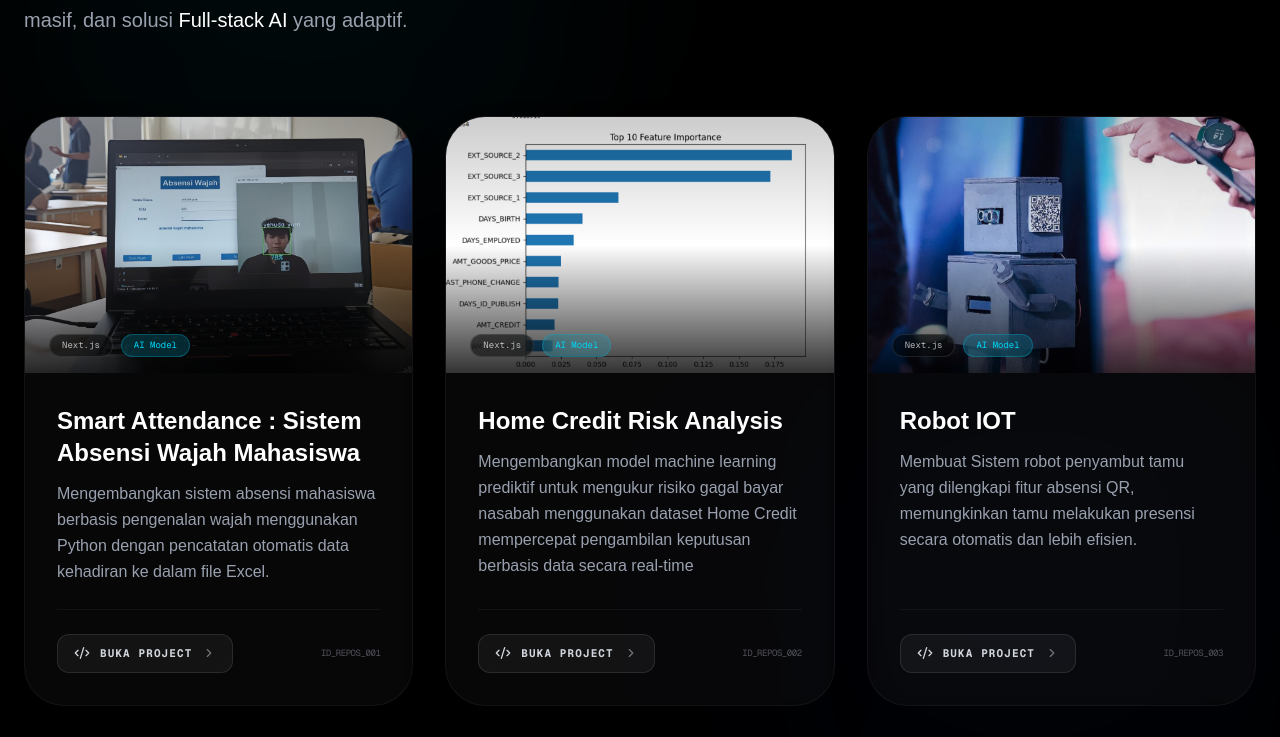
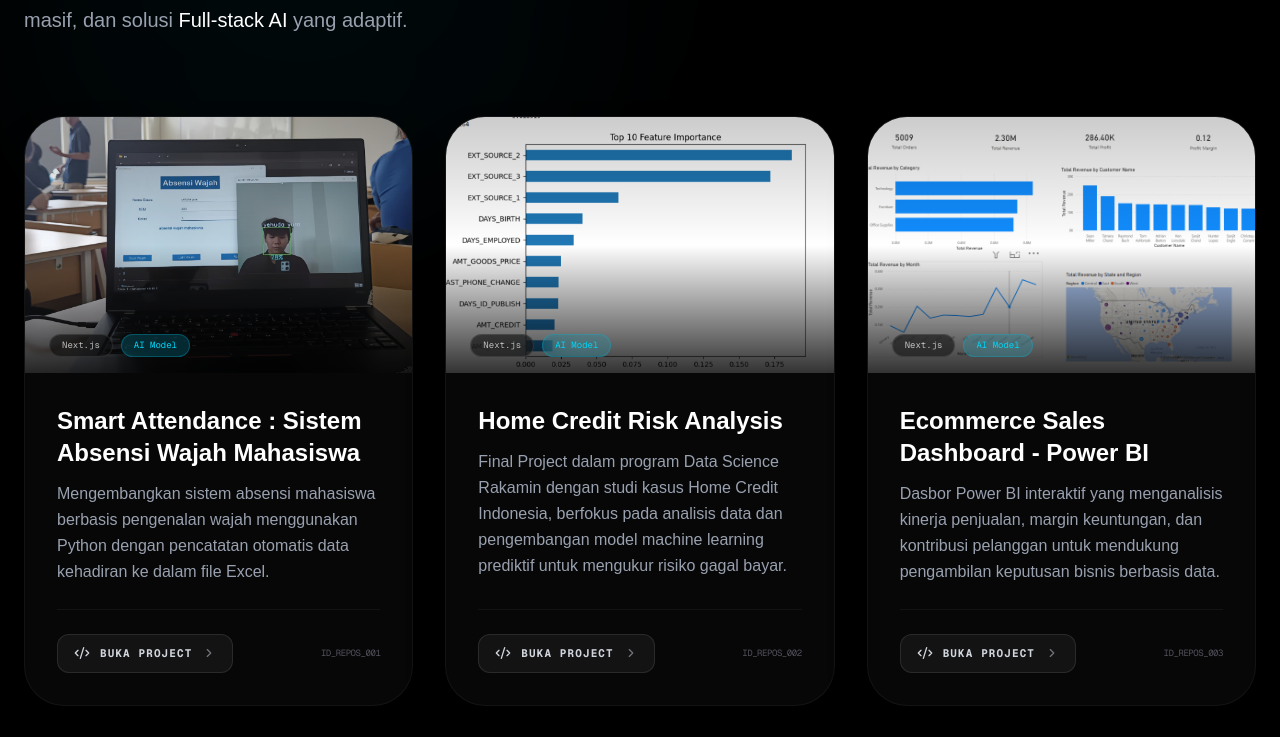
Before and after one commit to yehuda0231/ai-virtual-yehuda, a Next.js app: page /projects in a window 1280 px wide. Shown: the part 390-1127 px from the top of the page. Built offline with nearby package versions, Linux system fonts and the light colour scheme.

Commit message:
update halaman pengalaman dan perbaikan komponen

```diff
--- a/components/Hero.tsx
+++ b/components/Hero.tsx
@@ -66,7 +66,7 @@ export default function Hero() {
           {/* Action Buttons */}
           <div className="flex flex-col sm:flex-row justify-center lg:justify-start gap-4 relative z-30 mb-12">
             <Link
-              href="/pengalaman"
+              href="/projects"
               className="group px-8 py-4 rounded-xl bg-cyan-500 text-black font-black transition-all duration-300 hover:bg-cyan-400 active:scale-95 text-center flex items-center justify-center gap-3 shadow-[0_0_25px_rgba(6,182,212,0.4)]"
             >
               Telusuri Jejak <ArrowRight size={18} className="group-hover:translate-x-1 transition-transform" />
--- a/data/projects.ts
+++ b/data/projects.ts
@@ -7,9 +7,15 @@ export default [
     },
     {
       title: "Home Credit Risk Analysis",
-      desc: "Mengembangkan model machine learning prediktif untuk mengukur risiko gagal bayar nasabah menggunakan dataset Home Credit mempercepat pengambilan keputusan berbasis data secara real-time",
+      desc: "Final Project dalam program Data Science Rakamin dengan studi kasus Home Credit Indonesia, berfokus pada analisis data dan pengembangan model machine learning prediktif untuk mengukur risiko gagal bayar.",
       image: "/projects/project2.png",
       github: "https://github.com/yehuda0231/home-credit-risk-analysis.git"
+    },
+    {
+      title: "Ecommerce Sales Dashboard - Power BI",
+      desc: "Dasbor Power BI interaktif yang menganalisis kinerja penjualan, margin keuntungan, dan kontribusi pelanggan untuk mendukung pengambilan keputusan bisnis berbasis data.",
+      image: "/projects/overview.png",
+      github: "https://github.com/yehuda0231/ecommerce-sales-dashboard-powerbi"
     },
     {
       title: "Robot IOT",
```
Also changed, not shown: public/projects/overview.png (added).
